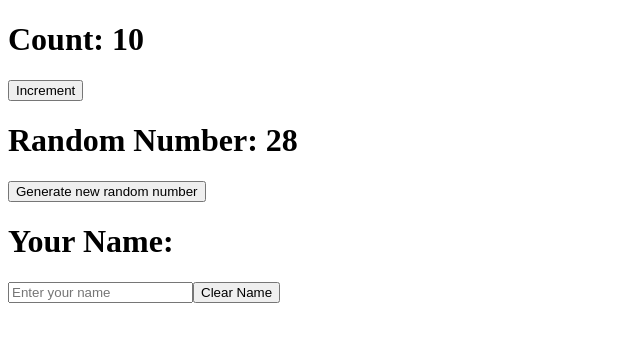
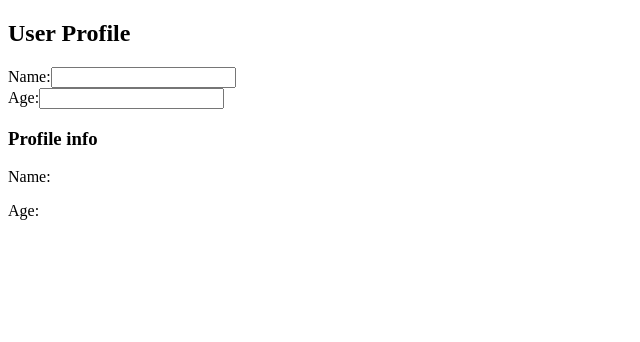
Before and after one commit to nettey-senpai/React-JS, a React (Vite) app in the folder 01. Fundamentals/01. Components/react-demos/: page / in a window 1280 px wide. Shown: the top 342 px of the page, without its empty margins (0-640 px from the left). Built offline with nearby package versions, Linux system fonts and the light colour scheme.

Commit message:
Usestate challenge

```diff
--- a/01. Fundamentals/01. Components/react-demos/src/App.jsx
+++ b/01. Fundamentals/01. Components/react-demos/src/App.jsx
@@ -1,16 +1,16 @@
-import { useState } from "react";
-import ExampleOne from "./components/ExampleOne";
-import ExampleTwo from "./components/ExampleTwo";
-import ExampleThree from "./components/ExampleThree";
+import Counter from "./components/Counter";
+import Profile from "./components/Profile";
+import TodoList from "./components/TodoList";
+
 
 
 const App = () => {
 
   return (
     <div>
-      <ExampleOne />
-      <ExampleTwo />
-      <ExampleThree />
+      {/* <Counter /> */}
+      {/* <TodoList /> */}
+      <Profile />
     </div>
   );
 };
--- /dev/null
+++ b/01. Fundamentals/01. Components/react-demos/src/components/Counter.jsx
@@ -0,0 +1,15 @@
+import { useState } from "react";
+
+const Counter = () => {
+  const [count, setCount] = useState(0);
+
+  return (
+    <div>
+      <h1>Counter: {count}</h1>
+      <button onClick={() => setCount(count + 1)}>Increment</button>
+      <button onClick={() => setCount(count - 1)}>Decrement</button>
+    </div>
+  );
+};
+
+export default Counter;
--- a/01. Fundamentals/01. Components/react-demos/src/components/ExampleOne.jsx
+++ /dev/null
@@ -1,21 +0,0 @@
-import { useState } from "react";
-
-const ExampleOne = () => {
-  const [count, setCount] = useState(() => {
-    const initialCount = 10;
-    return initialCount;
-  });
-
-  const increment = () => {
-    setCount((prevCount) => prevCount + 1);
-  };
-
-  return (
-    <div>
-      <h1>Count: {count}</h1>
-      <button onClick={increment}>Increment</button>
-    </div>
-  );
-};
-
-export default ExampleOne;
--- a/01. Fundamentals/01. Components/react-demos/src/components/ExampleThree.jsx
+++ /dev/null
@@ -1,33 +0,0 @@
-import { useEffect, useState } from "react";
-
-const ExampleThree = () => {
-  const [name, setName] = useState(() => {
-    const savedName = localStorage.getItem("name");
-    return savedName ? JSON.parse(savedName) : "";
-  });
-
-  useEffect(() => {
-    localStorage.setItem("name", JSON.stringify(name));
-  }, [name]);
-
-  const handleChange = (event) => {
-    setName(event.target.value);
-  };
-
-  const handleClear = () => setName("");
-
-  return (
-    <div>
-      <h1>Your Name: {name}</h1>
-      <input
-        type="text"
-        value={name}
-        onChange={handleChange}
-        placeholder="Enter your name"
-      />
-      <button onClick={handleClear}>Clear Name</button>
-    </div>
-  );
-};
-
-export default ExampleThree;
--- a/01. Fundamentals/01. Components/react-demos/src/components/ExampleTwo.jsx
+++ /dev/null
@@ -1,23 +0,0 @@
-import { useState } from "react";
-
-const ExampleTwo = () => {
-  const [randomNumber, setRandomNumber] = useState(() =>
-    Math.floor(Math.random() * 100)
-  );
-
-  const generateNewRandomNumber = () => {
-    const newNumber = Math.floor(Math.random() * 100);
-    setRandomNumber(newNumber);
-  };
-
-  return (
-    <div>
-      <h1>Random Number: {randomNumber}</h1>
-      <button onClick={generateNewRandomNumber}>
-        Generate new random number
-      </button>
-    </div>
-  );
-};
-
-export default ExampleTwo;
--- /dev/null
+++ b/01. Fundamentals/01. Components/react-demos/src/components/Profile.jsx
@@ -0,0 +1,52 @@
+import { useState } from "react";
+
+const Profile = () => {
+  const [profile, setProfile] = useState({
+    name: "",
+    age: "",
+  });
+
+  const handleChange = (e) => {
+    const { name, value } = e.target;
+
+    setProfile((prevProfile) => ({
+      ...prevProfile,
+      [name]: value,
+    }));
+  };
+
+  return (
+    <div>
+      <h2>User Profile</h2>
+      <div>
+        <label>
+          Name:
+          <input
+            type="text"
+            name="name"
+            value={profile.name}
+            onChange={handleChange}
+          />
+        </label>
+      </div>
+
+      <div>
+        <label>
+          Age:
+          <input
+            type="number"
+            name="age"
+            value={profile.age}
+            onChange={handleChange}
+          />
+        </label>
+      </div>
+
+      <h3>Profile info</h3>
+      <p>Name: {profile.name}</p>
+      <p>Age: {profile.age}</p>
+    </div>
+  );
+};
+
+export default Profile;
--- /dev/null
+++ b/01. Fundamentals/01. Components/react-demos/src/components/TodoList.jsx
@@ -0,0 +1,37 @@
+import { useState } from "react";
+
+const TodoList = () => {
+  const [todos, setTodos] = useState([]);
+  const [inputValue, setInputValue] = useState("");
+
+  const handleSubmit = (e) => {
+    e.preventDefault();
+
+    if (inputValue.trim()) {
+      setTodos([...todos, inputValue]);
+      setInputValue("");
+    }
+  };
+
+  const handleChange = e => {
+    setInputValue(e.target.value)
+  }
+
+  return (
+    <div>
+      <h1>Todo List</h1>
+      <form onSubmit={handleSubmit}>
+        <input type="text" value={inputValue} onChange={handleChange} placeholder="Add a new Todo" />
+        <button type="submit">Add Todo</button>
+      </form>
+
+      <ul>
+        {todos.map((todo, index) => (
+          <li key={index}>{todo}</li>
+        ))}
+      </ul>
+    </div>
+  );
+};
+
+export default TodoList;
```
